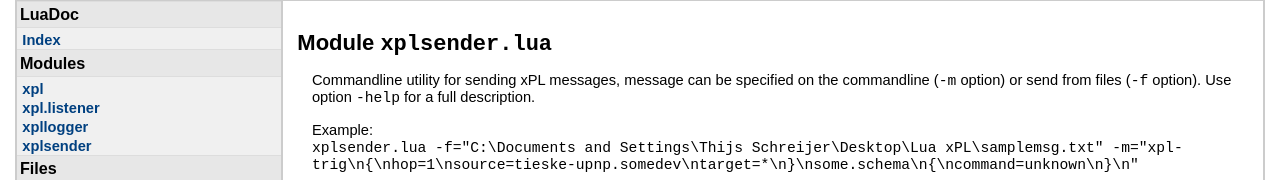
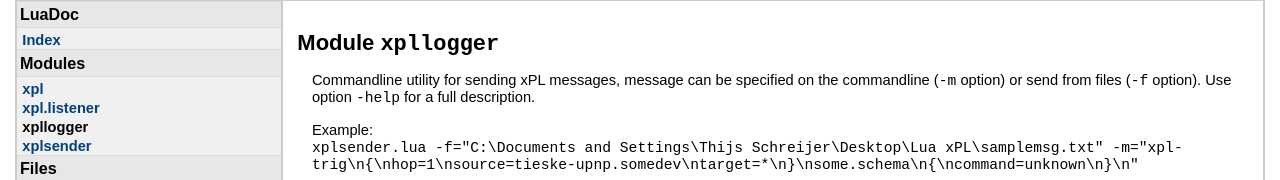
Before and after one commit to Tieske/LuaxPL, a plain HTML site: page doc/modules/xpllogger.html in a window 1280 px wide. Shown: the top 180 px of the page. Drawn offline with Linux system fonts and the light colour scheme.

Commit message:
Tested and fixed the hub code.

```diff
--- a/doc/modules/xpllogger.html
+++ b/doc/modules/xpllogger.html
@@ -42,9 +42,7 @@
 		<a href="../modules/xpl.listener.html">xpl.listener</a>
 	</li>
 
-	<li>
-		<a href="../modules/xpllogger.html">xpllogger</a>
-	</li>
+	<li><strong>xpllogger</strong></li>
 
 	<li>
 		<a href="../modules/xplsender.html">xplsender</a>
@@ -106,7 +104,7 @@
 
 <div id="content">
 
-<h1>Module <code>xplsender.lua</code></h1>
+<h1>Module <code>xpllogger</code></h1>
 
 <p>Commandline utility for sending xPL messages, message can be specified on the commandline (<code>-m</code> option) or send from files (<code>-f</code> option). Use option <code>-help</code> for a full description.<br/>&nbsp<br/>Example: <code><br/>xplsender.lua -f="C:\Documents and Settings\Thijs Schreijer\Desktop\Lua xPL\samplemsg.txt" -m="xpl-trig\n{\nhop=1\nsource=tieske-upnp.somedev\ntarget=*\n}\nsome.schema\n{\ncommand=unknown\n}\n"<br/></code></p>
 
```
Also changed, not shown: luadoc_output.txt, 2 other files.
